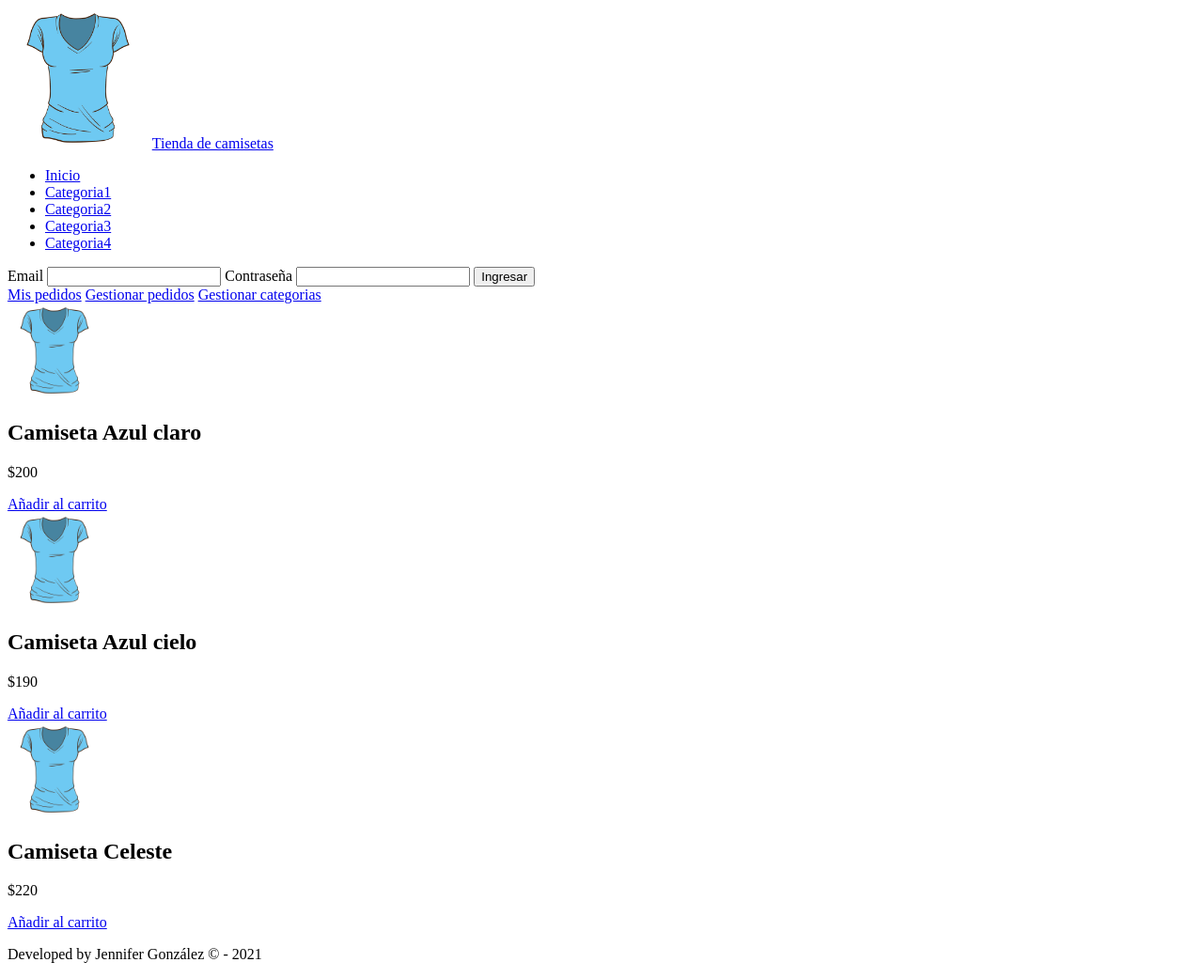
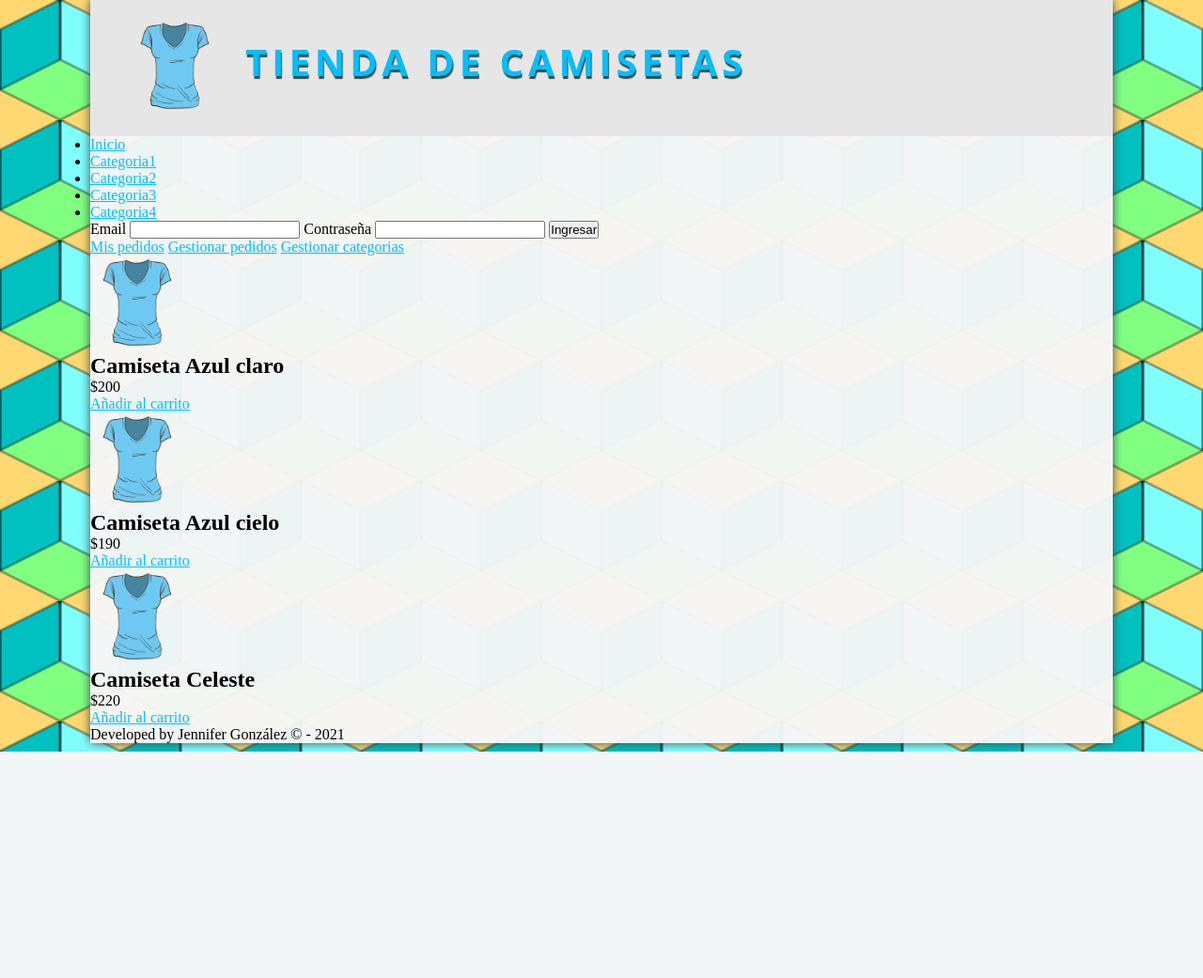
Before and after one commit to JenniferGonzalez36/my_store_test, a PHP site: page / in a window 1280 px wide. Shown: the whole page at 94% size. After the commit the page ends 800 px from the top, so only its background shows below. Run offline with PHP 8.4, Linux system fonts and the light colour scheme.

Commit message:
Adding the background style and the header style

```diff
--- a/assets/css/styles.css
+++ b/assets/css/styles.css
@@ -1,5 +1,60 @@
+* {
+  padding: 0;
+  margin: 0;
+}
+
+body {
+  background-image: url(../img/pattern.png);
+}
+
+a,
+a:visited {
+  color: deepskyblue;
+}
+
+a:hover {
+  color: darkblue;
+}
+
+#container {
+  margin: 0 auto;
+  background-color: #f6f6f6f6;
+  width: 85%;
+  box-shadow: 0 0 10px darkslategrey;
+}
+
+#header {
+  background-color: #e6e6e6;
+  min-height: 145px;
+}
+
+#logo {
+  padding: 20px;
+  margin-left: 20px;
+}
+
 #logo img {
-  width: 150px;
+  float: left;
+  height: 100px;
+}
+
+#logo a {
+  float: left;
+  font-size: 40px;
+  letter-spacing: 5px;
+  font-family: "Open Sans", Arial, Helvetica, sans-serif;
+  text-transform: uppercase;
+  color: deepskyblue;
+  font-weight: bold;
+  text-decoration: none;
+  margin-top: 18px;
+  margin-left: 25px;
+  text-shadow: 1px 3px 1px darkslategray;
+  transition: text-shadow 300ms;
+}
+
+#logo a:hover {
+  text-shadow: 0px 2px 3px gray, 0 0 10px deepskyblue;
 }
 
 .product img {
--- a/index.php
+++ b/index.php
@@ -10,6 +10,7 @@
 </head>
 
 <body>
+  <div id="container">
     <!-- CABECERA -->
     <header id="header">
       <div id="logo">
@@ -82,6 +83,7 @@
     <footer id="footer">
       <p>Developed by Jennifer González &copy; - 2021</p>
     </footer>
+  </div>
 </body>
 
 </html>
```
Also changed, not shown: assets/img/pattern.jpg (deleted), assets/img/pattern.png (added), assets/img/pattern_bw.png (added). Lines whose indentation alone changed are shown as unchanged.
